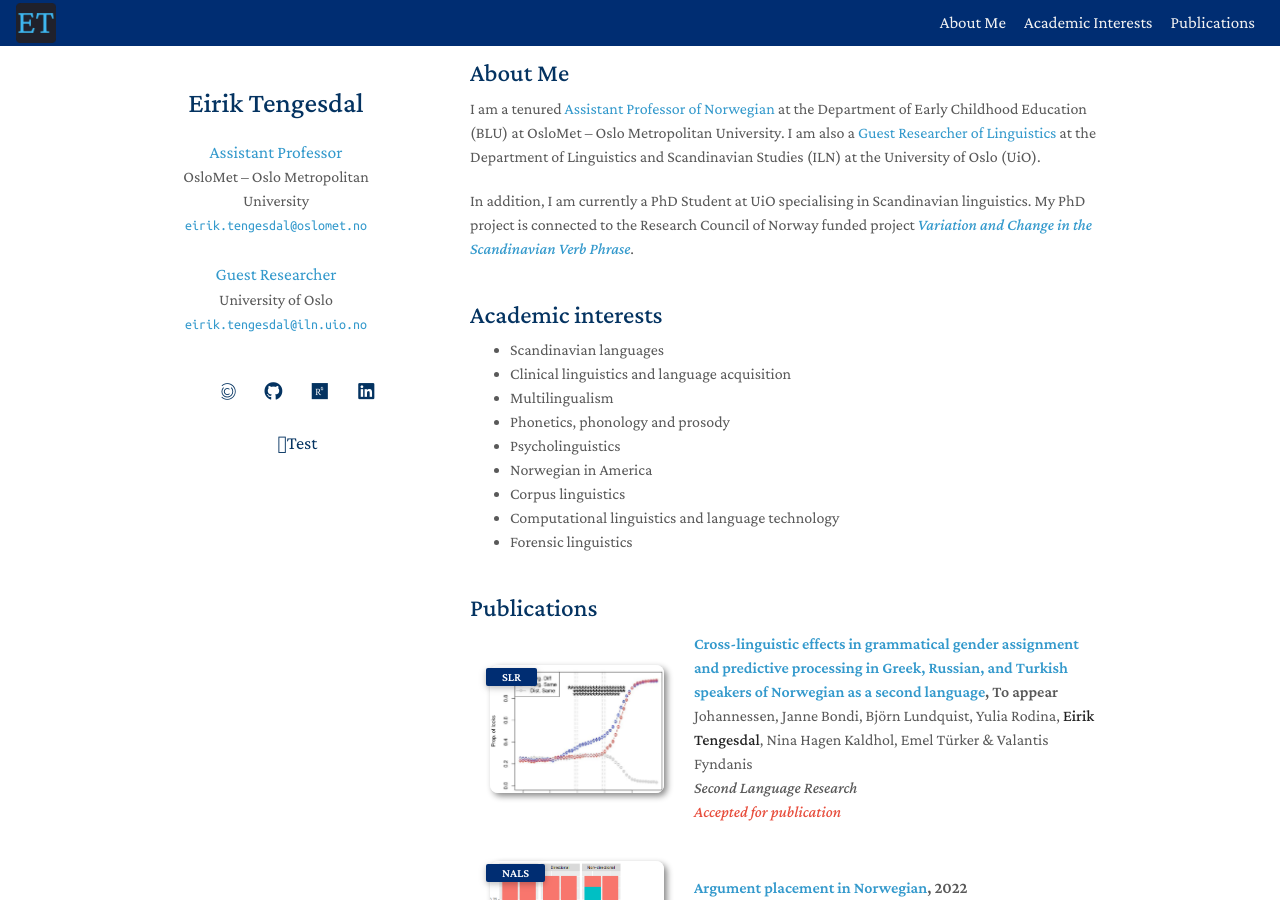
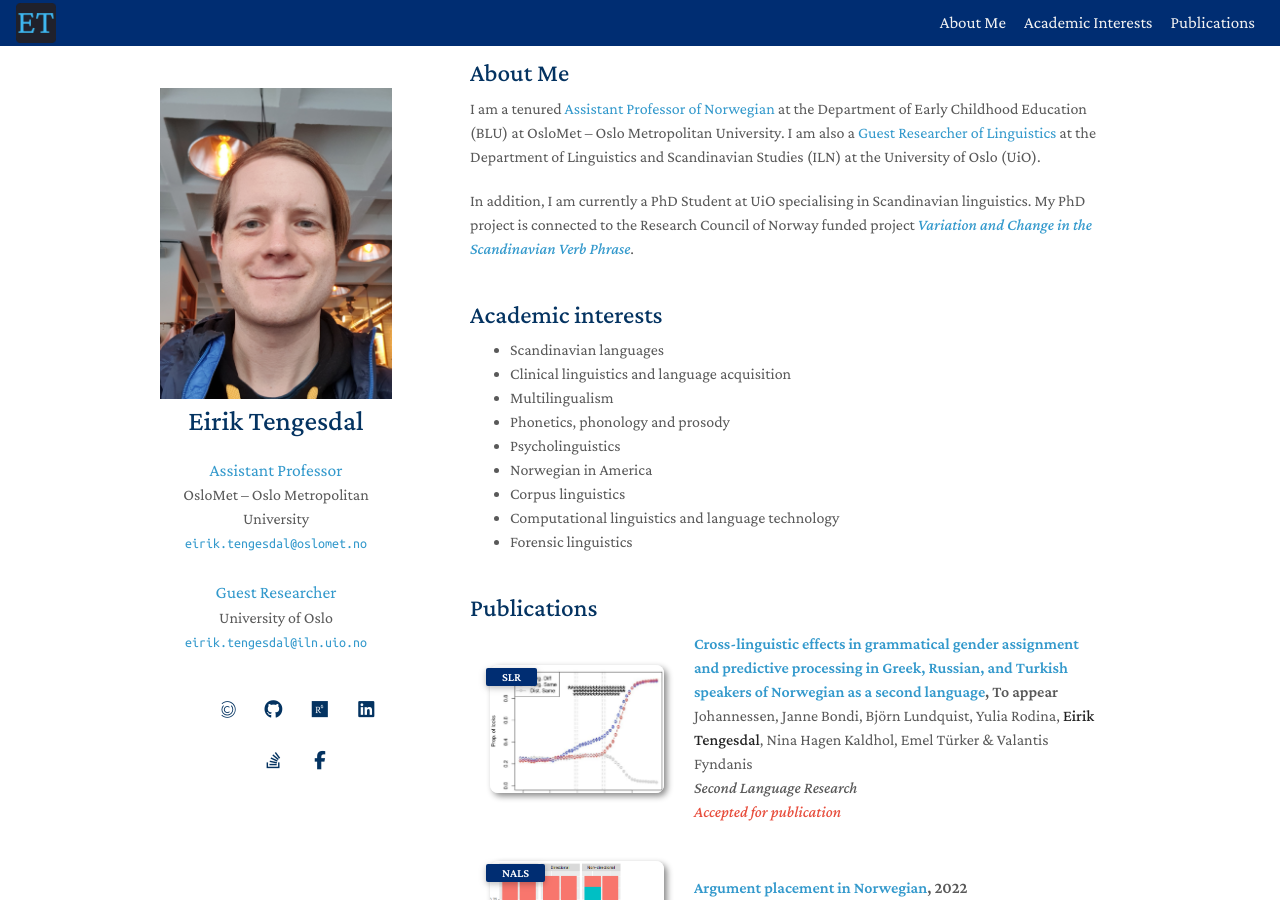
Before and after one commit to EirikTengesdal/eiriktengesdal.no-old, a Jekyll site: the page built from index.md, in a window 1280 px wide and 900 px high. Built offline with Jekyll 4.4.1, drawn with Linux system fonts in a browser that asks for light colours; nearby versions of some CDN libraries; a style sheet for code colours, icons or effects is not loaded.

Commit message:
Update homepage.html

```diff
--- a/_layouts/homepage.html
+++ b/_layouts/homepage.html
@@ -23,15 +23,16 @@
   <meta property="og:site_name" content="{{ site.title }} | {{ site.affiliation }}">
   <meta property="og:description" content="{{ site.description }}">
   <meta property="og:locale" content="default">
-  <meta property="og:image" content="{{ site.avatar }}">
+  <meta property="og:image" content="{{ site.profile_picture }}">
 
   <link rel="icon" media="(prefers-color-scheme:dark)" href="{{ site.favicon_dark }}" type="image/x-icon" />
   <link rel="icon" media="(prefers-color-scheme:light)" href="{{ site.favicon_light }}" type="image/x-icon" />
   <script src="./assets/js/favicon-switcher.js" type="application/javascript"></script>
   <link rel=stylesheet href=https://cdnjs.cloudflare.com/ajax/libs/academicons/1.8.6/css/academicons.min.css
     integrity="sha256-uFVgMKfistnJAfoCUQigIl+JfUaP47GrRKjf6CTPVmw=" crossorigin=anonymous>
-  <link rel=stylesheet href=https://cdnjs.cloudflare.com/ajax/libs/font-awesome/5.11.2/css/all.min.css
-    integrity="sha256-+N4/V/SbAFiW1MPBCXnfnP9QSN3+Keu+NlB+0ev/YKQ=" crossorigin=anonymous>
+  <link rel=stylesheet href=https://cdnjs.cloudflare.com/ajax/libs/font-awesome/6.5.1/css/all.min.css
+    integrity="sha512-DTOQO9RWCH3ppGqcWaEA1BIZOC6xxalwEsw9c2QQeAIftl+Vegovlnee1c9QX4TctnWMn13TZye+giMm8e2LwA=="
+    crossorigin="anonymous" referrerpolicy="no-referrer" />
   <link rel=stylesheet href=./assets/css/BibTeX.css>
   <link rel=stylesheet href=./assets/css/Cristin.css>
   <link rel="stylesheet" href="./assets/css/nav.css">
@@ -70,8 +71,8 @@
   </div>
   <div class="wrapper">
     <header>
-      {% if site.avatar %}
-      <a class="image avatar"><img src="{{ site.avatar }}" alt="avatar" /></a>
+      {% if site.profile_picture %}
+      <a class="image profile_picture"><img src="{{ site.profile_picture }}" alt="profile_picture" /></a>
       {% endif %}
       <h1><a-h1 href="{{ site.url }}" title="{{ site.url }}" rel="noopener">{{ site.title }}</a-h1></h1>
       {% if site.position %}
@@ -122,13 +123,17 @@
         {% if site.orcid %}
         <a style="margin: 0 5px 0 0" href="{{ site.orcid }}" title="ORCID" rel="noopener"><i class="ai ai-orcid-square ai-fw"></i></a>
         {% endif %}
+        {% if site.stackoverflow %}
+        <a style="margin: 0 5px 0 0" href="{{ site.stackoverflow }}" title="Stack Overflow" rel="noopener"><i class="fa-brands fa-stack-overflow"></i></a>
+        {% endif %}
+        {% if site.facebook %}
+        <a style="margin: 0 5px 0 0" href="{{ site.facebook }}" title="Facebook" rel="noopener"><i class="fa-brands fa-facebook-f"></i></a>
+        {% endif %}
         {% if site.twitter %}
         <a style="margin: 0 5px 0 0" href="{{ site.twitter }}" title="Twitter" rel="noopener"><i class="fab fa-twitter"></i></a>
         {% endif %}
-        {% if site.stackoverflow %}
-        <a style="margin: 0 5px 0 0" href="{{ site.stackoverflow }}" title="Stack Overflow" rel="noopener"><i class="fa-brands fa-stack-overflow"></i>Test</a>
-        {% endif %}
       </div>
+      <br>
     </header>
     <section>
       {{ content }}
```
